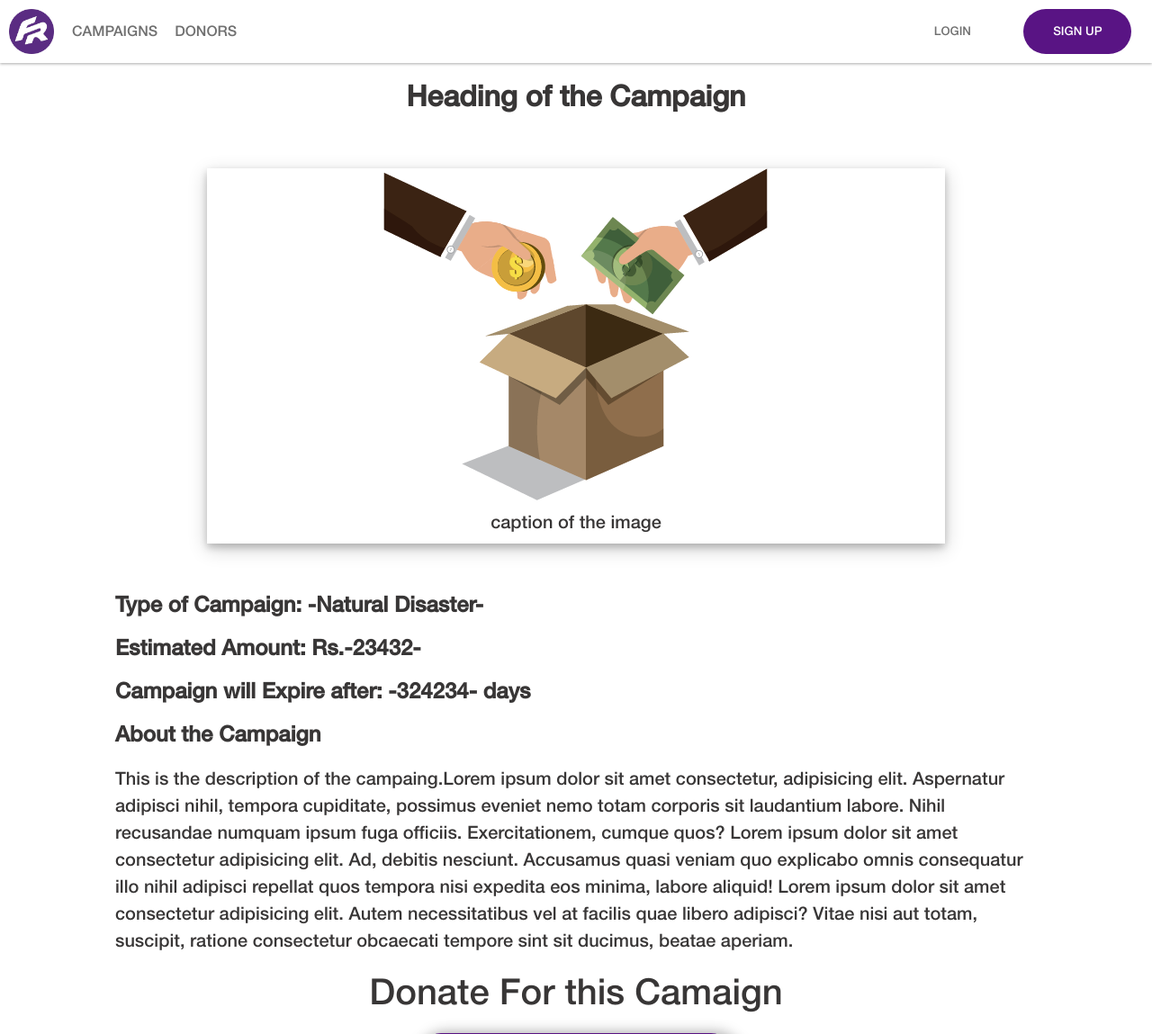
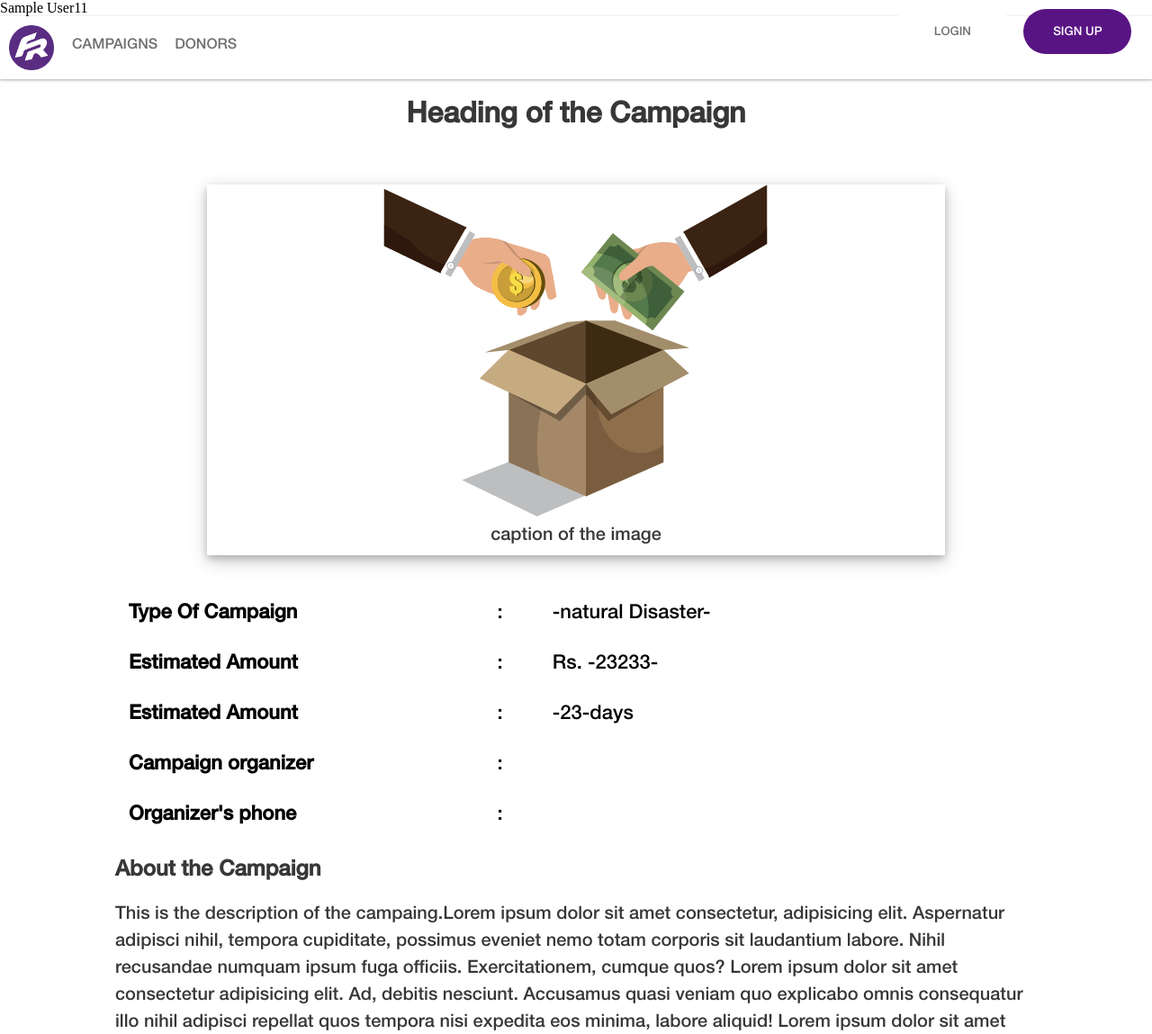
Before and after one commit to websmartdream428/fund_raiser, a PHP site: page /Fund-Raiser/singleCampaignPost.php in a window 1280 px wide. Shown: the top 1149 px of the page at 90% size. Run offline with PHP 8.4, Linux system fonts and the light colour scheme; the visitor is signed in with stand-in values (Sample User, id 1); data that the repository does not hold is empty.

Commit message:
update single campaign post

```diff
--- a/assets/css/singleCampaignPost.css
+++ b/assets/css/singleCampaignPost.css
@@ -129,6 +129,23 @@
      text-align: left;
  }
 
+ .container table{
+     text-align: left;
+     width: 80%;
+     font-family: HelveticaNeueMedium;
+     font-size: 22px;
+     border-collapse: collapse;
+ }
+
+ td {
+     padding: 15px;
+ }
+
+ tr:hover
+ {
+     background-color: #f5f5f5;
+}
+
  .donate-text {
      font-size: 40px;
  }
--- a/includes/createCampaign.inc.php
+++ b/includes/createCampaign.inc.php
@@ -46,7 +46,7 @@
 // to-do
              // if campaign input data successfully inserted in database then redirect him to success page with link of organizer profile
              if($insertSuccess) {
-                echo "<h1>inserted into database</h1>";
+                // echo "<h1>inserted into database</h1>";
                 header("Location: ../assets/html/organizerCampaignSuccess.html");
              } else {
                  echo $conn->error;
--- a/singleCampaignPost.php
+++ b/singleCampaignPost.php
@@ -1,5 +1,15 @@
 <?php
-    session_start();
+    require_once 'includes/sessions.inc.php';
+    $campaignOrganizer = $data['organizer_fullname'];
+    $organizerPhone = $data['organizer_phone'];
+
+    $campaignType = $_SESSION['c_type'];
+    $campaignName = $_SESSION['c_name'];
+    echo $campaignName;
+    $estimateAmount = $_SESSION['c_amount'];
+    echo $estimateAmount;
+    $campaignDays = $_SESSION['c_days'];
+    echo $campaignDays;
 ?>
 
 <!DOCTYPE html>
@@ -43,10 +53,33 @@
                 <span>caption of the image</span>
             </div>
         </div><br><br>
-
-        <h2>Type of Campaign: -Natural Disaster-</h2>
-        <h2>Estimated Amount:  Rs.-23432-</h2>
-        <h2>Campaign will Expire after: -324234- days</h2>
+        <table cell>
+            <tr>
+                <td style="width: 50%;"><strong>Type Of Campaign</strong></td>
+                <td>:</td>
+                <td>-natural Disaster-</td>
+            </tr>
+            <tr>
+                <td><strong>Estimated Amount</strong></td>
+                <td>:</td>
+                <td>Rs. -23233-</td>
+            </tr>
+            <tr>
+                <td><strong>Estimated Amount</strong></td>
+                <td>:</td>
+                <td>-23-days</td>
+            </tr>
+            <tr>
+                <td><strong>Campaign organizer</strong></td>
+                <td>:</td>
+                <td><?php echo $campaignOrganizer;?></td>
+            </tr>
+            <tr>
+                <td><strong>Organizer's phone</strong></td>
+                <td>:</td>
+                <td><?php echo $organizerPhone;?></td>
+            </tr>
+        </table>
 
         <h2>About the Campaign</h2>
         <p>This is the description of the campaing.Lorem ipsum dolor sit amet consectetur, adipisicing elit. Aspernatur adipisci nihil, tempora cupiditate, possimus eveniet nemo totam corporis sit laudantium labore. Nihil recusandae numquam ipsum fuga officiis. Exercitationem, cumque quos?
```
